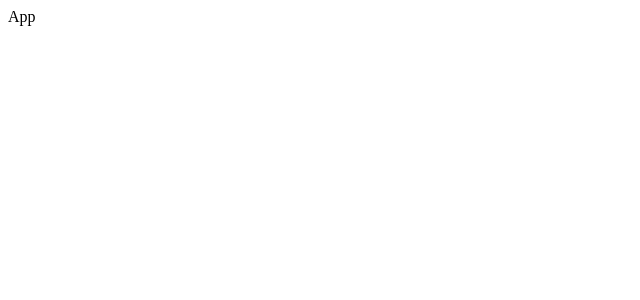
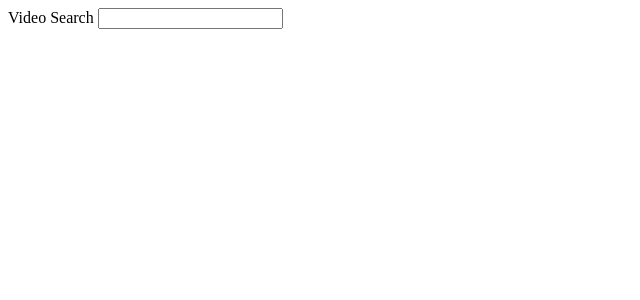
Before and after one commit to NuriaLuz/VideoSearchProject, a React (Create React App) app: page / in a window 1280 px wide. Shown: the top 300 px of the page, without its empty margins (0-640 px from the left). Built offline with nearby package versions, Linux system fonts and the light colour scheme.

Commit message:
added form

```diff
--- a/public/index.html
+++ b/public/index.html
@@ -3,6 +3,7 @@
   <head>
     <meta charset="utf-8" />
     <link rel="icon" href="%PUBLIC_URL%/favicon.ico" />
+    <link ref="stylesheet" href="https://cdnjs.cloudflare.com/ajax/libs/semantic-ui/2.4.1/semantic.min.css"/>
     <meta name="viewport" content="width=device-width, initial-scale=1" />
     <meta name="theme-color" content="#000000" />
     <meta
--- a/src/components/App.js
+++ b/src/components/App.js
@@ -1,14 +1,15 @@
 import React from 'react'
+import SearchBar from './SearchBar'
 
 
 class App extends React.Component{
     render(){
         return (
-            <div>
-                App
+            <div className="ui container">
+                <SearchBar />
             </div>
         )
     }
 };
 
-export default App
+export default App;
--- /dev/null
+++ b/src/components/SearchBar.js
@@ -0,0 +1,35 @@
+import React from 'react'
+
+class SearchBar extends React.Component {
+    state = {
+        text: ''
+    }
+
+    onInputChange = (event) => {
+        this.setState({ text: event.target.value })
+    }
+
+    onSubmitInput = (event) => {
+        event.preventDefault()
+    }
+
+
+
+    render() {
+        return (
+            <div className="search-bar ui segment">
+                <form onSubmit={this.onSubmitInput} className="ui form">
+                    <div className="field">
+                        <label> Video Search </label>
+                        <input type="text"
+                            value={this.state.text}
+                            onChange={this.onInputChange}
+                        />
+                    </div>
+                </form>
+            </div>
+        )
+    }
+}
+
+export default SearchBar;
--- /dev/null
+++ b/src/components/VideoDetail.js
@@ -0,0 +1 @@
+import React from 'react'
```
